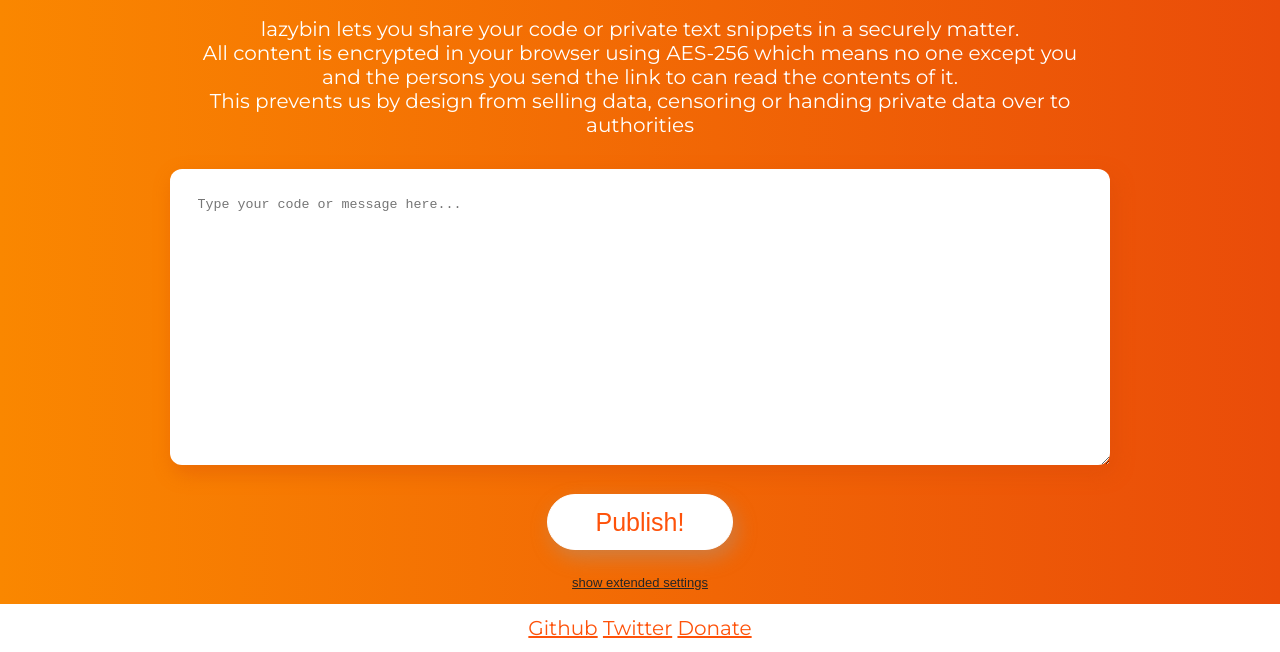
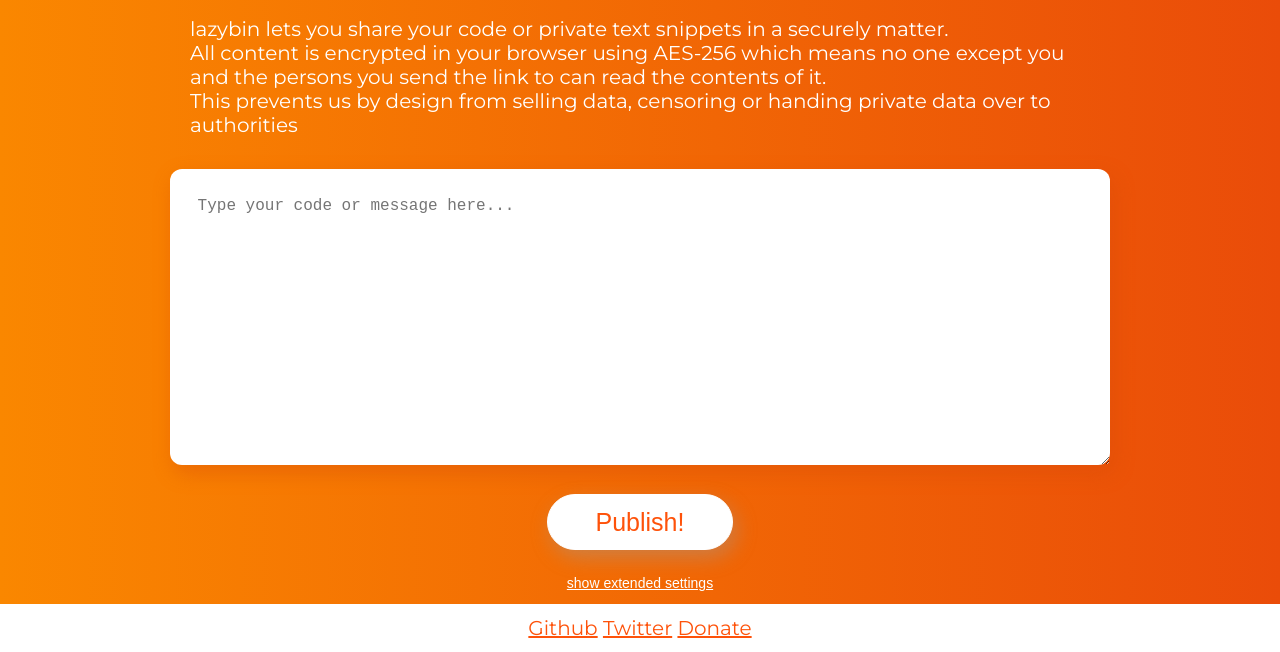
Before and after one commit to xrv0/lazybin, a website: page public/index.html in a window 1280 px wide. Shown: the part 148-800 px from the top of the page. Drawn offline with Linux system fonts and the light colour scheme.

Commit message:
Change stylesheets

```diff
--- a/public/styles/paste_style.css
+++ b/public/styles/paste_style.css
@@ -5,4 +5,5 @@
     max-width: 90%;
     color: black;
     margin: 35px auto;
+    font-size: 16px;
 }
--- a/public/styles/style.css
+++ b/public/styles/style.css
@@ -4,6 +4,7 @@
     height: 240px;
     min-width: 70%;
     margin: 12px;
+    font-size: 16px;
 }
 
 #content_extended_settings {
@@ -16,6 +17,7 @@
     display: flex;
     flex-direction: column;
     align-items: center;
+    text-align: left;
     justify-content: space-between;
 }
 
--- a/public/styles/theme.css
+++ b/public/styles/theme.css
@@ -12,13 +12,14 @@
     outline: none;
     border: none;
     background: white;
-    transition: box-shadow .3s;
+    transition: all .2s ease-in-out;
     text-align: left;
     padding: 28px;
 }
 
 #paste_content:hover {
     box-shadow: 8px 12px 24px rgba(47, 47, 47, 0.4);
+    transform: scale(1.005);
 }
 
 .header {
@@ -89,7 +90,7 @@
 button.minimalistic {
     background: none;
     border: none;
-    color: #262626;
-    font-size: 13px;
+    color: white;
+    font-size: 14px;
     text-decoration: underline;
 }
```
